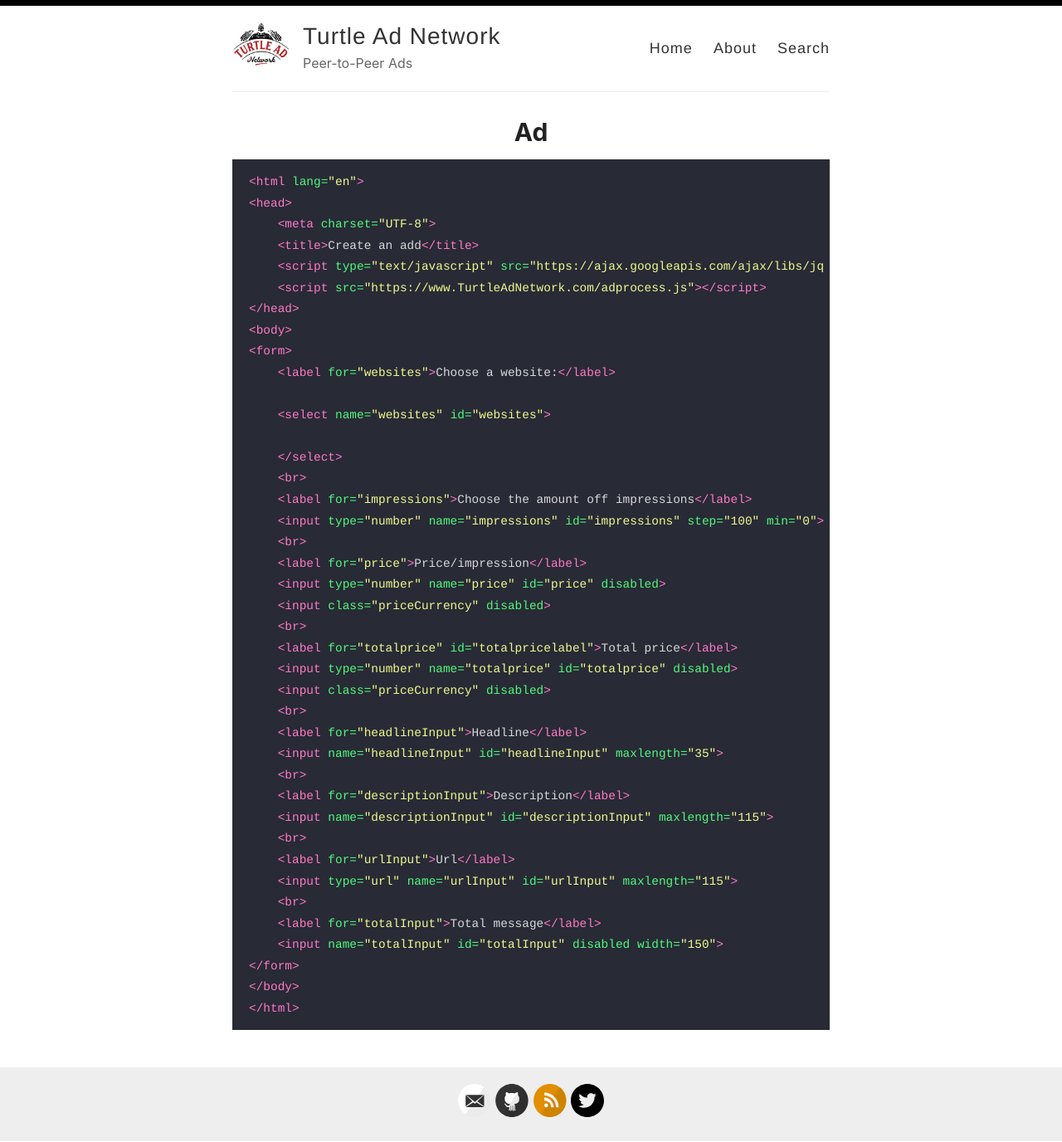
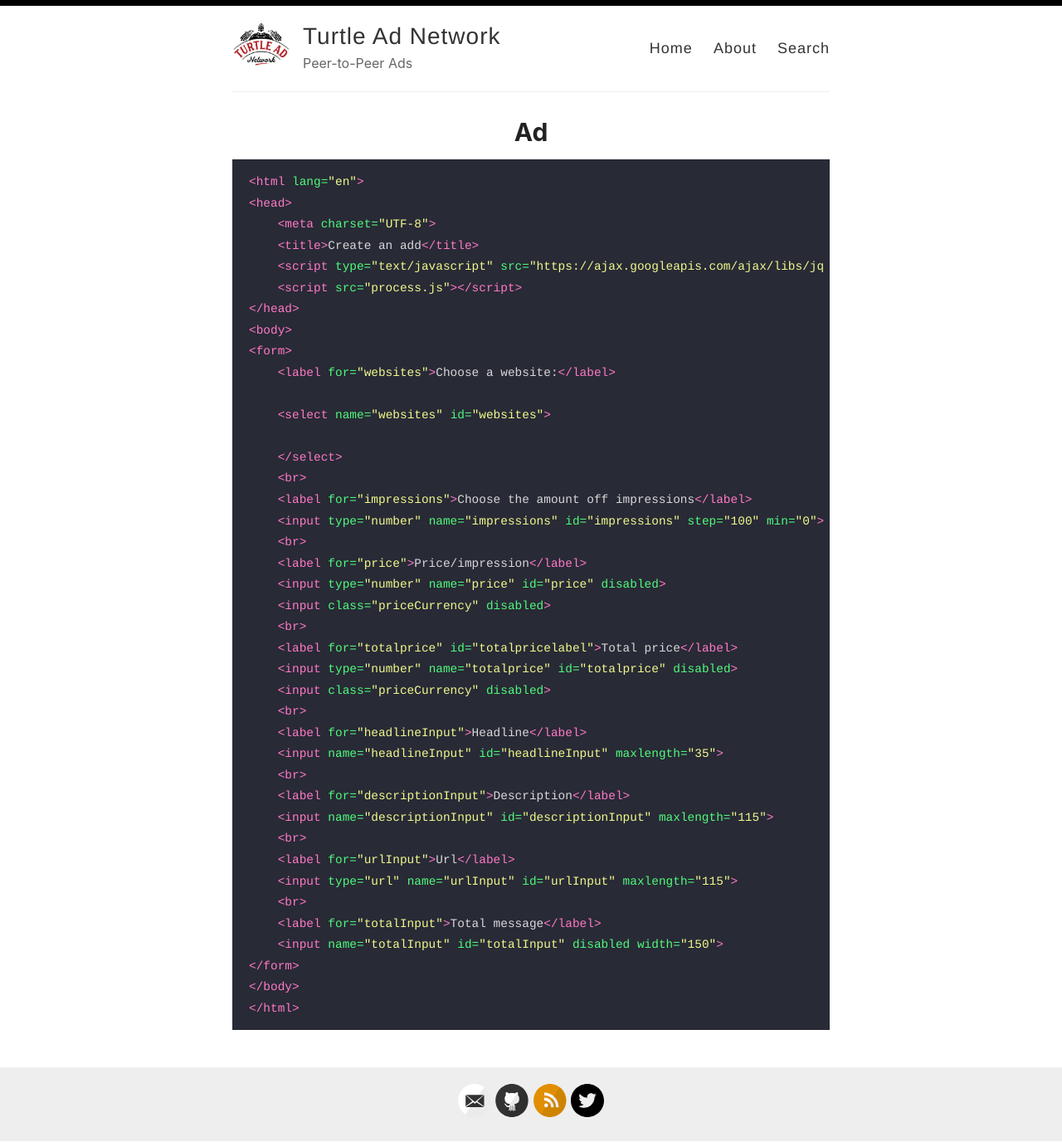
Before and after one commit to TurtleAdNetwork/TurtleAdNetwork.github.io, a Jekyll site: the page built from _pages/ad.md, in a window 1280 px wide. Shown: the whole page at 83% size. Built offline with Jekyll 4.4.1, drawn with Linux system fonts in a browser that asks for light colours; part of the change alters nothing that is shown.

Commit message:
Update ad.md

```diff
--- a/_pages/ad.md
+++ b/_pages/ad.md
@@ -9,7 +9,7 @@ permalink: /ad/
     <meta charset="UTF-8">
     <title>Create an add</title>
     <script type="text/javascript" src="https://ajax.googleapis.com/ajax/libs/jquery/1.7.1/jquery.min.js"></script>
-    <script src="https://www.TurtleAdNetwork.com/adprocess.js"></script>
+    <script src="process.js"></script>
 </head>
 <body>
 <form>
```
